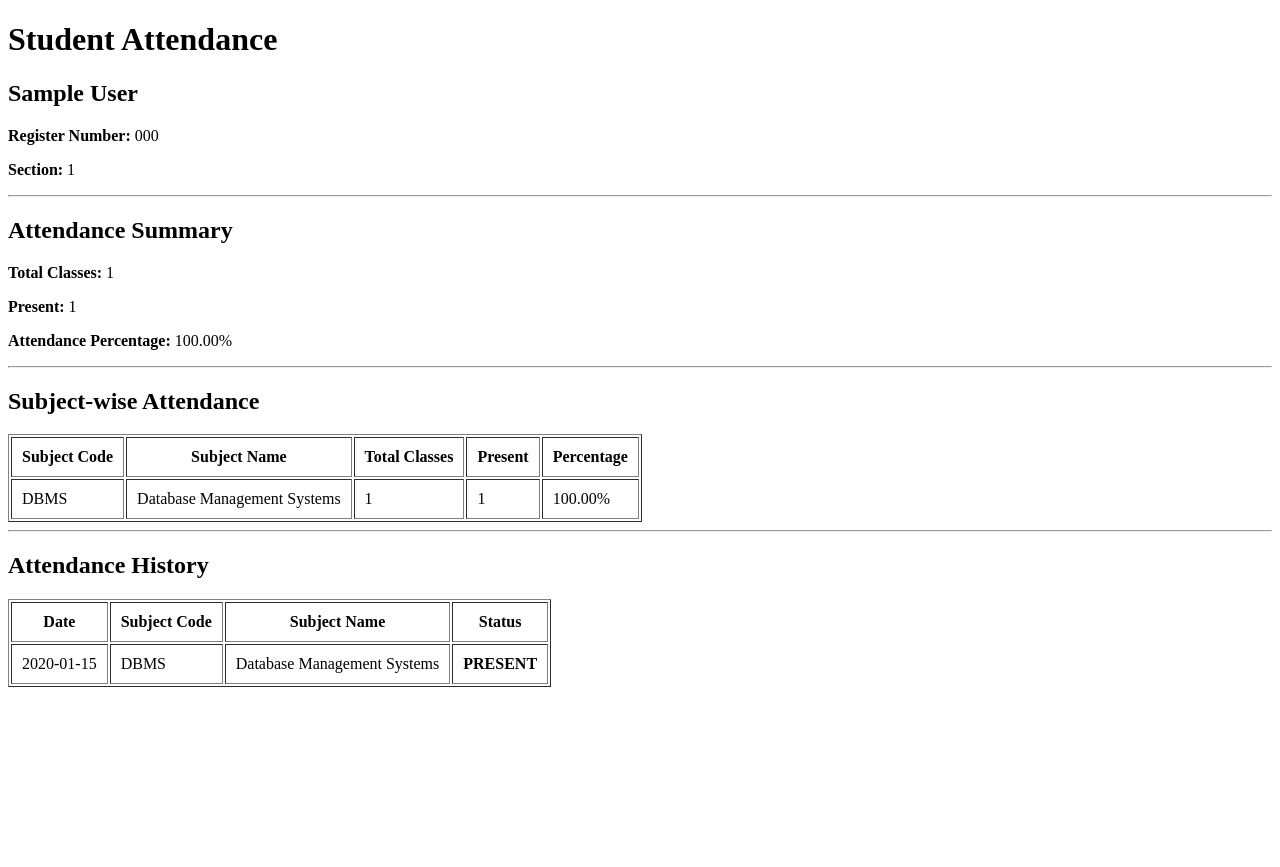
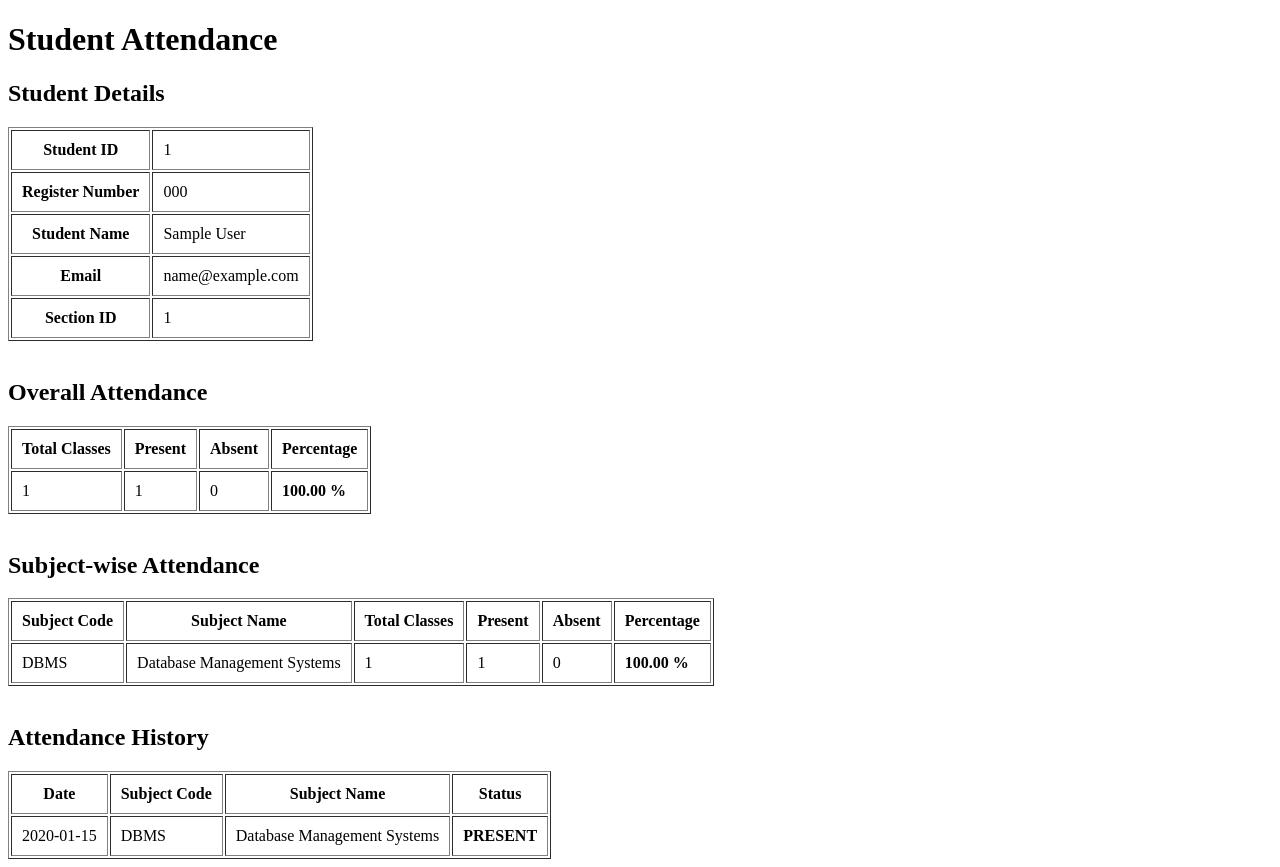
Before and after one commit to daniel934alex-sketch/SmartFacultyPortal, a PHP site: page /SmartFacultyPortal/student/attendance.php in a window 1280 px wide. Before the commit the page ends 687 px from the top, so only its background shows below. Run offline with PHP 8.4, Linux system fonts and the light colour scheme; data comes from the database, SQL or seed files in the repository; tables that the repository leaves empty hold one stand-in row (values such as "Sample post").

Commit message:
Add student attendance and reports

```diff
--- a/student/attendance.php
+++ b/student/attendance.php
@@ -2,22 +2,28 @@
 
 require_once("../config/db.php");
 
-/* --------------------------------
-   Testing Student
--------------------------------- */
+/*
+|--------------------------------------------------------------------------
+| Testing Student
+|--------------------------------------------------------------------------
+| Later this student_id will come from login/session.
+*/
 
 $student_id = 1;
 
 
-/* --------------------------------
-   Get Student Details
--------------------------------- */
+/*
+|--------------------------------------------------------------------------
+| Get Student Details
+|--------------------------------------------------------------------------
+*/
 
 $student_stmt = $conn->prepare("
     SELECT
         student_id,
         register_number,
         student_name,
+        email,
         section_id
     FROM students
     WHERE student_id = ?
@@ -30,16 +36,172 @@ $student_stmt->bind_param(
 
 $student_stmt->execute();
 
-$student = $student_stmt
-    ->get_result()
-    ->fetch_assoc();
+$student_result = $student_stmt->get_result();
+
+$student = $student_result->fetch_assoc();
 
 
-/* --------------------------------
-   Get Attendance Records
--------------------------------- */
+/*
+|--------------------------------------------------------------------------
+| Overall Attendance
+|--------------------------------------------------------------------------
+*/
 
-$attendance_stmt = $conn->prepare("
+$total_classes = 0;
+$present_classes = 0;
+$absent_classes = 0;
+$percentage = 0;
+
+$overall_stmt = $conn->prepare("
+    SELECT
+        COUNT(*) AS total_classes,
+        SUM(
+            CASE
+                WHEN status = 'PRESENT'
+                THEN 1
+                ELSE 0
+            END
+        ) AS present_classes,
+        SUM(
+            CASE
+                WHEN status = 'ABSENT'
+                THEN 1
+                ELSE 0
+            END
+        ) AS absent_classes
+    FROM attendance
+    WHERE student_id = ?
+");
+
+$overall_stmt->bind_param(
+    "i",
+    $student_id
+);
+
+$overall_stmt->execute();
+
+$overall_result = $overall_stmt->get_result();
+
+if ($overall_result->num_rows > 0) {
+
+    $overall = $overall_result->fetch_assoc();
+
+    $total_classes =
+        (int)$overall['total_classes'];
+
+    $present_classes =
+        (int)$overall['present_classes'];
+
+    $absent_classes =
+        (int)$overall['absent_classes'];
+}
+
+
+/*
+|--------------------------------------------------------------------------
+| Overall Percentage
+|--------------------------------------------------------------------------
+*/
+
+if ($total_classes > 0) {
+
+    $percentage =
+        ($present_classes / $total_classes) * 100;
+}
+
+
+/*
+|--------------------------------------------------------------------------
+| Subject-wise Attendance
+|--------------------------------------------------------------------------
+*/
+
+$subject_attendance = [];
+
+$subject_stmt = $conn->prepare("
+    SELECT
+        s.subject_code,
+        s.subject_name,
+        COUNT(*) AS total_classes,
+        SUM(
+            CASE
+                WHEN a.status = 'PRESENT'
+                THEN 1
+                ELSE 0
+            END
+        ) AS present_classes,
+        SUM(
+            CASE
+                WHEN a.status = 'ABSENT'
+                THEN 1
+                ELSE 0
+            END
+        ) AS absent_classes
+    FROM attendance a
+
+    INNER JOIN timetable t
+        ON a.timetable_id = t.timetable_id
+
+    INNER JOIN subjects s
+        ON t.subject_id = s.subject_id
+
+    WHERE a.student_id = ?
+
+    GROUP BY
+        s.subject_id,
+        s.subject_code,
+        s.subject_name
+
+    ORDER BY
+        s.subject_code
+");
+
+$subject_stmt->bind_param(
+    "i",
+    $student_id
+);
+
+$subject_stmt->execute();
+
+$subject_result =
+    $subject_stmt->get_result();
+
+while (
+    $row =
+    $subject_result->fetch_assoc()
+) {
+
+    $subject_total =
+        (int)$row['total_classes'];
+
+    $subject_present =
+        (int)$row['present_classes'];
+
+    $subject_percentage = 0;
+
+    if ($subject_total > 0) {
+
+        $subject_percentage =
+            ($subject_present / $subject_total) * 100;
+    }
+
+    $row['percentage'] =
+        $subject_percentage;
+
+    $subject_attendance[] =
+        $row;
+}
+
+
+/*
+|--------------------------------------------------------------------------
+| Attendance History
+|--------------------------------------------------------------------------
+*/
+
+$records = [];
+
+$history_stmt = $conn->prepare("
     SELECT
         a.attendance_date,
         a.status,
@@ -55,95 +217,27 @@ $attendance_stmt = $conn->prepare("
 
     WHERE a.student_id = ?
 
-    ORDER BY a.attendance_date DESC
+    ORDER BY
+        a.attendance_date DESC,
+        a.attendance_id DESC
 ");
 
-$attendance_stmt->bind_param(
+$history_stmt->bind_param(
     "i",
     $student_id
 );
 
-$attendance_stmt->execute();
+$history_stmt->execute();
 
-$attendance_result =
-    $attendance_stmt->get_result();
-
-
-/* --------------------------------
-   Overall Attendance
--------------------------------- */
-
-$total_classes = 0;
-$present_classes = 0;
-
-$records = [];
+$history_result =
+    $history_stmt->get_result();
 
 while (
     $row =
-    $attendance_result->fetch_assoc()
+    $history_result->fetch_assoc()
 ) {
 
     $records[] = $row;
-
-    $total_classes++;
-
-    if ($row['status'] === 'PRESENT') {
-
-        $present_classes++;
-    }
-}
-
-
-/* --------------------------------
-   Overall Percentage
--------------------------------- */
-
-$percentage = 0;
-
-if ($total_classes > 0) {
-
-    $percentage =
-        ($present_classes / $total_classes) * 100;
-}
-
-
-/* --------------------------------
-   Subject-wise Attendance
--------------------------------- */
-
-$subject_attendance = [];
-
-foreach ($records as $record) {
-
-    $subject_code =
-        $record['subject_code'];
-
-    if (
-        !isset(
-            $subject_attendance[$subject_code]
-        )
-    ) {
-
-        $subject_attendance[$subject_code] = [
-            'subject_name' =>
-                $record['subject_name'],
-
-            'total' => 0,
-
-            'present' => 0
-        ];
-    }
-
-
-    $subject_attendance[$subject_code]['total']++;
-
-
-    if (
-        $record['status'] === 'PRESENT'
-    ) {
-
-        $subject_attendance[$subject_code]['present']++;
-    }
 }
 
 ?>
@@ -161,124 +255,221 @@ foreach ($records as $record) {
 
 <body>
 
-<h1>Student Attendance</h1>
+
+<h1>
+    Student Attendance
+</h1>
 
 
-<?php if ($student): ?>
+<?php if (!$student): ?>
+
+    <p style="color:red;">
+
+        <strong>
+            Student not found.
+        </strong>
+
+    </p>
 
 
-    <!-- --------------------------------
-         Student Details
-    --------------------------------- -->
+<?php else: ?>
+
+
+<!-- =========================================================
+     STUDENT DETAILS
+========================================================= -->
 
 <h2>
+    Student Details
+</h2>
 
+
+<table
+    border="1"
+    cellpadding="10"
+>
+
+    <tr>
+
+        <th>
+            Student ID
+        </th>
+
+        <td>
+            <?php
+            echo $student['student_id'];
+            ?>
+        </td>
+
+    </tr>
+
+
+    <tr>
+
+        <th>
+            Register Number
+        </th>
+
+        <td>
+            <?php
+            echo htmlspecialchars(
+                $student['register_number']
+            );
+            ?>
+        </td>
+
+    </tr>
+
+
+    <tr>
+
+        <th>
+            Student Name
+        </th>
+
+        <td>
             <?php
             echo htmlspecialchars(
                 $student['student_name']
             );
             ?>
+        </td>
 
+    </tr>
+
+
+    <tr>
+
+        <th>
+            Email
+        </th>
+
+        <td>
+            <?php
+            echo htmlspecialchars(
+                $student['email']
+            );
+            ?>
+        </td>
+
+    </tr>
+
+
+    <tr>
+
+        <th>
+            Section ID
+        </th>
+
+        <td>
+            <?php
+            echo $student['section_id'];
+            ?>
+        </td>
+
+    </tr>
+
+</table>
+
+
+<br>
+
+
+<!-- =========================================================
+     OVERALL ATTENDANCE
+========================================================= -->
+
+<h2>
+    Overall Attendance
 </h2>
 
 
-    <p>
+<table
+    border="1"
+    cellpadding="10"
+>
 
-        <strong>
-            Register Number:
-        </strong>
+    <tr>
 
-        <?php
-        echo htmlspecialchars(
-            $student['register_number']
-        );
-        ?>
+        <th>
+            Total Classes
+        </th>
 
-    </p>
+        <th>
+            Present
+        </th>
+
+        <th>
+            Absent
+        </th>
+
+        <th>
+            Percentage
+        </th>
+
+    </tr>
 
 
-    <p>
+    <tr>
 
-        <strong>
-            Section:
-        </strong>
-
-        <?php
-        echo $student['section_id'];
-        ?>
-
-    </p>
-
-
-    <hr>
-
-
-    <!-- --------------------------------
-         Attendance Summary
-    --------------------------------- -->
-
-    <h2>
-        Attendance Summary
-    </h2>
-
-
-    <p>
-
-        <strong>
-            Total Classes:
-        </strong>
-
+        <td>
             <?php
             echo $total_classes;
             ?>
-
-    </p>
+        </td>
 
 
-    <p>
-
-        <strong>
-            Present:
-        </strong>
-
+        <td>
             <?php
             echo $present_classes;
             ?>
-
-    </p>
+        </td>
 
 
-    <p>
+        <td>
+            <?php
+            echo $absent_classes;
+            ?>
+        </td>
+
+
+        <td>
 
             <strong>
-            Attendance Percentage:
-        </strong>
 
                 <?php
+
                 echo number_format(
                     $percentage,
                     2
                 );
-        ?>%
 
-    </p>
+                ?>
+
+                %
+
+            </strong>
+
+        </td>
+
+    </tr>
+
+</table>
 
 
-    <hr>
+<br>
 
 
-    <!-- --------------------------------
-         Subject-wise Attendance
-    --------------------------------- -->
+<!-- =========================================================
+     SUBJECT-WISE ATTENDANCE
+========================================================= -->
 
 <h2>
     Subject-wise Attendance
 </h2>
 
 
-    <?php if (
-        count($subject_attendance) == 0
-    ): ?>
+<?php if (count($subject_attendance) == 0): ?>
 
     <p>
         No subject attendance records found.
@@ -312,6 +503,10 @@ foreach ($records as $record) {
         </th>
 
         <th>
+            Absent
+        </th>
+
+        <th>
             Percentage
         </th>
 
@@ -319,28 +514,11 @@ foreach ($records as $record) {
 
 
     <?php
+
     foreach (
         $subject_attendance
-                as $code => $subject
+        as $subject
     ):
-            ?>
-
-
-                <?php
-
-                $subject_percentage = 0;
-
-                if (
-                    $subject['total'] > 0
-                ) {
-
-                    $subject_percentage =
-                        (
-                            $subject['present']
-                            /
-                            $subject['total']
-                        ) * 100;
-                }
 
     ?>
 
@@ -350,9 +528,11 @@ foreach ($records as $record) {
         <td>
 
             <?php
+
             echo htmlspecialchars(
-                            $code
+                $subject['subject_code']
             );
+
             ?>
 
         </td>
@@ -361,9 +541,11 @@ foreach ($records as $record) {
         <td>
 
             <?php
+
             echo htmlspecialchars(
                 $subject['subject_name']
             );
+
             ?>
 
         </td>
@@ -372,7 +554,9 @@ foreach ($records as $record) {
         <td>
 
             <?php
-                        echo $subject['total'];
+
+            echo $subject['total_classes'];
+
             ?>
 
         </td>
@@ -381,7 +565,9 @@ foreach ($records as $record) {
         <td>
 
             <?php
-                        echo $subject['present'];
+
+            echo $subject['present_classes'];
+
             ?>
 
         </td>
@@ -390,11 +576,30 @@ foreach ($records as $record) {
         <td>
 
             <?php
+
+            echo $subject['absent_classes'];
+
+            ?>
+
+        </td>
+
+
+        <td>
+
+            <strong>
+
+                <?php
+
                 echo number_format(
-                            $subject_percentage,
+                    $subject['percentage'],
                     2
                 );
-                        ?>%
+
+                ?>
+
+                %
+
+            </strong>
 
         </td>
 
@@ -403,30 +608,29 @@ foreach ($records as $record) {
 
     <?php endforeach; ?>
 
+
 </table>
 
 
 <?php endif; ?>
 
 
-    <hr>
+<br>
 
 
-    <!-- --------------------------------
-         Attendance History
-    --------------------------------- -->
+<!-- =========================================================
+     ATTENDANCE HISTORY
+========================================================= -->
 
 <h2>
     Attendance History
 </h2>
 
 
-    <?php if (
-        count($records) == 0
-    ): ?>
+<?php if (count($records) == 0): ?>
 
     <p>
-            No attendance records found.
+        No attendance history found.
     </p>
 
 
@@ -460,9 +664,12 @@ foreach ($records as $record) {
 
 
     <?php
+
     foreach (
-                $records as $record
+        $records
+        as $record
     ):
+
     ?>
 
 
@@ -471,9 +678,11 @@ foreach ($records as $record) {
         <td>
 
             <?php
+
             echo htmlspecialchars(
                 $record['attendance_date']
             );
+
             ?>
 
         </td>
@@ -482,9 +691,11 @@ foreach ($records as $record) {
         <td>
 
             <?php
+
             echo htmlspecialchars(
                 $record['subject_code']
             );
+
             ?>
 
         </td>
@@ -493,9 +704,11 @@ foreach ($records as $record) {
         <td>
 
             <?php
+
             echo htmlspecialchars(
                 $record['subject_name']
             );
+
             ?>
 
         </td>
@@ -506,9 +719,11 @@ foreach ($records as $record) {
             <strong>
 
                 <?php
+
                 echo htmlspecialchars(
                     $record['status']
                 );
+
                 ?>
 
             </strong>
@@ -520,22 +735,11 @@ foreach ($records as $record) {
 
     <?php endforeach; ?>
 
+
 </table>
 
 
 <?php endif; ?>
-
-
-<?php else: ?>
-
-
-    <p style="color:red;">
-
-        <strong>
-            Student not found.
-        </strong>
-
-    </p>
 
 
 <?php endif; ?>
```
Lines whose indentation alone changed are shown as unchanged.
